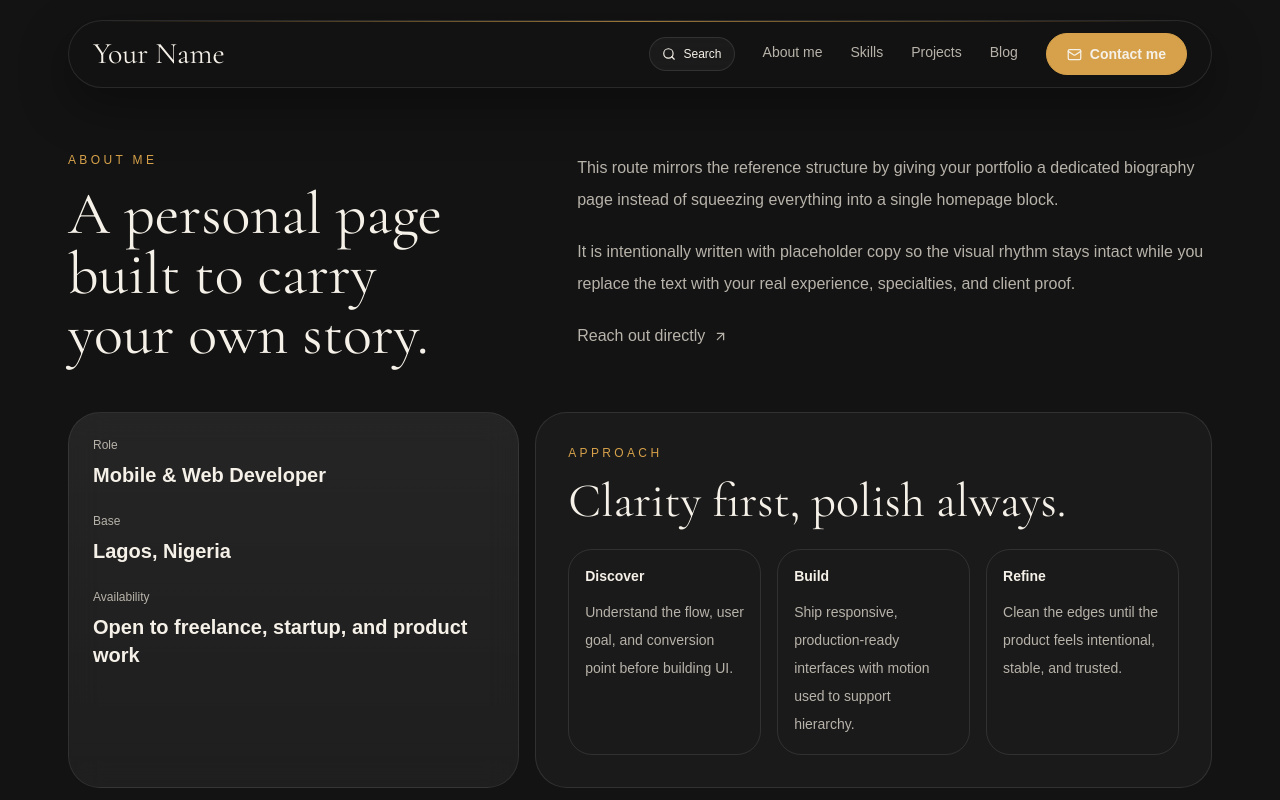
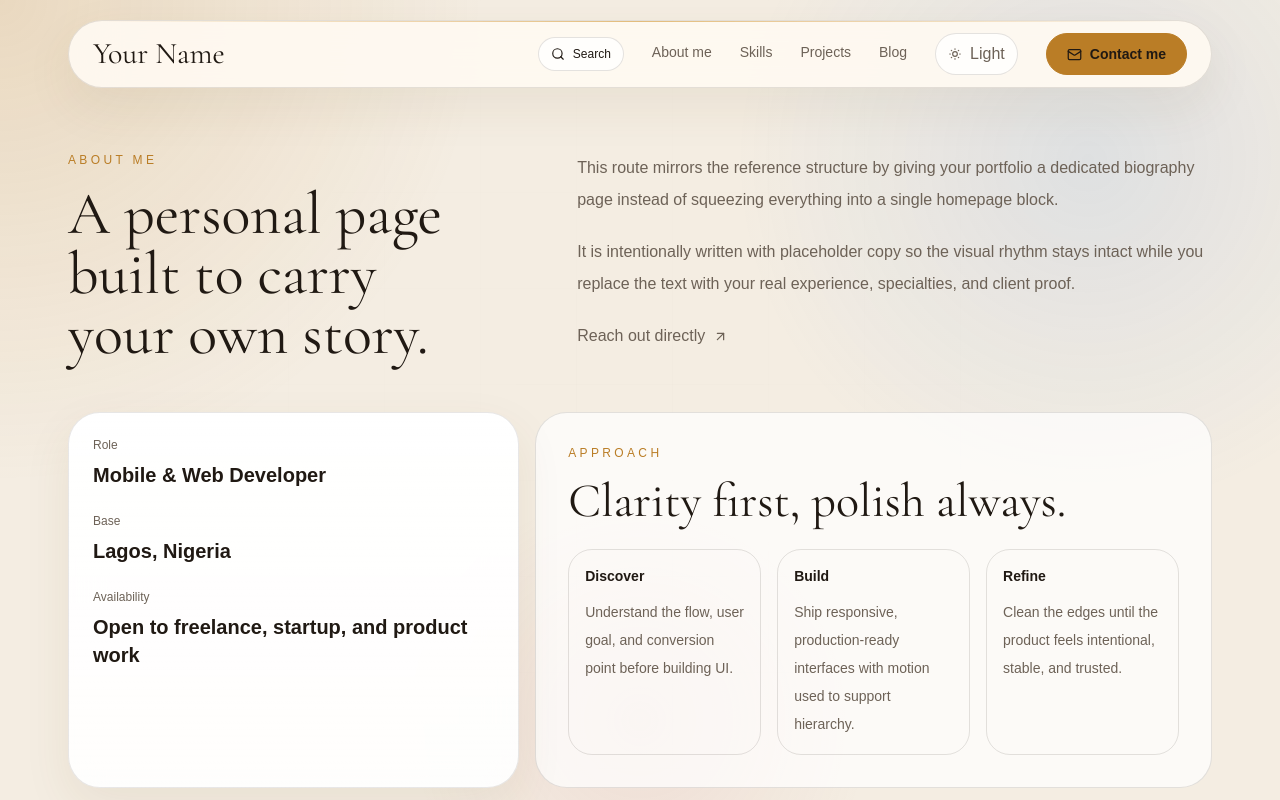
Before and after one commit to promnix/my_portfolio, a Next.js app: page /about in a window 1280 px wide. Shown: the top 800 px of the page. Built offline with nearby package versions, Linux system fonts and the light colour scheme.

Commit message:
light mode added

```diff
--- a/app/blog/page.tsx
+++ b/app/blog/page.tsx
@@ -208,7 +208,7 @@
             </div>
             <a
               href="mailto:hello@yourname.dev?subject=Send%20me%20your%20latest%20articles"
-              className="inline-flex items-center justify-center gap-2 rounded-full bg-cream px-6 py-3 text-sm font-semibold text-charcoal transition hover:-translate-y-0.5"
+              className="theme-cream-button inline-flex items-center justify-center gap-2 rounded-full bg-cream px-6 py-3 text-sm font-semibold text-charcoal transition hover:-translate-y-0.5"
             >
               Set up article delivery
               <ArrowUpRight size={15} />
--- a/app/globals.css
+++ b/app/globals.css
@@ -17,6 +17,20 @@
   --brass: #d6a14a;
   --azure: #66a9ff;
   --rose: #f49ca2;
+}
+
+html[data-theme="light"] {
+  --background: #f4ede2;
+  --foreground: #201913;
+  --panel: rgba(255, 255, 255, 0.72);
+  --panel-strong: rgba(255, 255, 255, 0.88);
+  --charcoal: #1a1612;
+  --charcoal-soft: #f8f2e8;
+  --cream: #201913;
+  --silver: #6d6257;
+  --brass: #ba7d26;
+  --azure: #2f76db;
+  --rose: #c66e77;
 }
 
 @theme inline {
@@ -56,6 +70,14 @@
   text-rendering: optimizeLegibility;
 }
 
+html[data-theme="light"] body {
+  background:
+    radial-gradient(circle at top left, rgba(186, 125, 38, 0.18), transparent 32%),
+    radial-gradient(circle at 85% 20%, rgba(47, 118, 219, 0.11), transparent 28%),
+    radial-gradient(circle at 50% 90%, rgba(198, 110, 119, 0.12), transparent 24%),
+    var(--background);
+}
+
 ::selection {
   background: rgba(214, 161, 74, 0.35);
   color: var(--cream);
@@ -85,6 +107,13 @@
   mask-image: radial-gradient(circle at center, black, transparent 85%);
 }
 
+html[data-theme="light"] .grain::before {
+  opacity: 0.18;
+  background-image:
+    linear-gradient(rgba(32, 25, 19, 0.05) 1px, transparent 1px),
+    linear-gradient(90deg, rgba(32, 25, 19, 0.05) 1px, transparent 1px);
+}
+
 .section-shell {
   margin-inline: auto;
   width: min(100%, 74rem);
@@ -97,6 +126,16 @@
     linear-gradient(180deg, rgba(255, 255, 255, 0.06), rgba(255, 255, 255, 0.03)),
     rgba(255, 255, 255, 0.02);
   backdrop-filter: blur(16px);
+}
+
+html[data-theme="light"] .section-card {
+  border-color: rgba(32, 25, 19, 0.1);
+  background:
+    linear-gradient(180deg, rgba(255, 255, 255, 0.92), rgba(255, 255, 255, 0.7)),
+    rgba(255, 255, 255, 0.72);
+  box-shadow:
+    0 18px 48px rgba(100, 74, 28, 0.08),
+    inset 0 1px 0 rgba(255, 255, 255, 0.72);
 }
 
 .eyebrow {
@@ -121,6 +160,17 @@
     inset 0 1px 0 rgba(255, 255, 255, 0.08);
 }
 
+html[data-theme="light"] .hero-orb {
+  border-color: rgba(32, 25, 19, 0.12);
+  background:
+    radial-gradient(circle at 35% 30%, rgba(186, 125, 38, 0.22), transparent 35%),
+    radial-gradient(circle at 68% 32%, rgba(255, 255, 255, 0.74), transparent 32%),
+    linear-gradient(180deg, rgba(255, 255, 255, 0.96), rgba(255, 255, 255, 0.7));
+  box-shadow:
+    0 24px 60px rgba(100, 74, 28, 0.11),
+    inset 0 1px 0 rgba(255, 255, 255, 0.8);
+}
+
 .hero-orb::before {
   content: "";
   position: absolute;
@@ -129,12 +179,32 @@
   border: 1px solid rgba(255, 255, 255, 0.12);
 }
 
+html[data-theme="light"] .hero-orb::before {
+  border-color: rgba(32, 25, 19, 0.12);
+}
+
 .hero-orb::after {
   content: "";
   position: absolute;
   inset: 21%;
   border-radius: 9999px;
   border: 1px dashed rgba(214, 161, 74, 0.35);
+}
+
+.site-frame {
+  background: transparent;
+  color: var(--foreground);
+}
+
+.site-header-shell,
+.site-back-to-top,
+.theme-cream-button {
+  transition:
+    background-color 0.25s ease,
+    border-color 0.25s ease,
+    box-shadow 0.25s ease,
+    color 0.25s ease,
+    transform 0.25s ease;
 }
 
 .project-row {
@@ -185,6 +255,14 @@
   opacity: 0;
   visibility: hidden;
   pointer-events: none;
+}
+
+.intro-splash .text-cream {
+  color: #f6f1e8 !important;
+}
+
+.intro-splash .text-silver {
+  color: #b8b3aa !important;
 }
 
 .intro-loader-mesh {
@@ -298,6 +376,105 @@
   }
 }
 
+html[data-theme="light"] .site-header-shell {
+  border-color: rgba(32, 25, 19, 0.12);
+  background: rgba(255, 250, 242, 0.86);
+  box-shadow: 0 18px 50px rgba(100, 74, 28, 0.08);
+}
+
+html[data-theme="light"] .site-mobile-overlay {
+  background: rgba(244, 237, 226, 0.95);
+}
+
+html[data-theme="light"] .site-back-to-top {
+  border-color: rgba(32, 25, 19, 0.12);
+  background: rgba(255, 250, 242, 0.92);
+  box-shadow: 0 16px 42px rgba(100, 74, 28, 0.08);
+}
+
+html[data-theme="light"] .theme-toggle {
+  background: rgba(255, 255, 255, 0.74);
+}
+
+html[data-theme="light"] .theme-cream-button {
+  background: #1a1612 !important;
+  color: #f7f1e8 !important;
+}
+
+html[data-theme="light"] .border-white\/10 {
+  border-color: rgba(32, 25, 19, 0.12) !important;
+}
+
+html[data-theme="light"] .border-white\/15 {
+  border-color: rgba(32, 25, 19, 0.16) !important;
+}
+
+html[data-theme="light"] .text-cream\/90 {
+  color: rgba(32, 25, 19, 0.9) !important;
+}
+
+html[data-theme="light"] .text-silver\/80 {
+  color: rgba(109, 98, 87, 0.8) !important;
+}
+
+html[data-theme="light"] .text-silver\/75,
+html[data-theme="light"] .text-silver\/70 {
+  color: rgba(109, 98, 87, 0.72) !important;
+}
+
+html[data-theme="light"] .bg-panel {
+  background: rgba(255, 255, 255, 0.72) !important;
+}
+
+html[data-theme="light"] .bg-\[rgba\(255\,255\,255\,0\.03\)\] {
+  background: rgba(255, 255, 255, 0.72) !important;
+}
+
+html[data-theme="light"] .bg-\[rgba\(255\,255\,255\,0\.05\)\] {
+  background: rgba(255, 255, 255, 0.8) !important;
+}
+
+html[data-theme="light"] .bg-\[rgba\(255\,255\,255\,0\.02\)\] {
+  background: rgba(255, 255, 255, 0.62) !important;
+}
+
+html[data-theme="light"] .bg-\[rgba\(10\,10\,10\,0\.36\)\],
+html[data-theme="light"] .bg-\[rgba\(10\,10\,10\,0\.28\)\],
+html[data-theme="light"] .bg-\[rgba\(0\,0\,0\,0\.22\)\],
+html[data-theme="light"] .bg-\[rgba\(0\,0\,0\,0\.16\)\] {
+  background: rgba(255, 255, 255, 0.66) !important;
+}
+
+html[data-theme="light"] .bg-\[rgba\(18\,18\,18\,0\.78\)\],
+html[data-theme="light"] .bg-\[rgba\(18\,18\,18\,0\.82\)\],
+html[data-theme="light"] .bg-\[rgba\(10\,10\,10\,0\.94\)\] {
+  background: rgba(255, 250, 242, 0.9) !important;
+}
+
+html[data-theme="light"] .bg-\[linear-gradient\(180deg\,rgba\(255\,255\,255\,0\.07\)\,rgba\(255\,255\,255\,0\.02\)\)\] {
+  background: linear-gradient(180deg, rgba(255, 255, 255, 0.94), rgba(255, 255, 255, 0.7)) !important;
+}
+
+html[data-theme="light"] .bg-\[linear-gradient\(180deg\,rgba\(255\,255\,255\,0\.05\)\,rgba\(255\,255\,255\,0\.02\)\)\] {
+  background: linear-gradient(180deg, rgba(255, 255, 255, 0.88), rgba(255, 255, 255, 0.66)) !important;
+}
+
+html[data-theme="light"] .shadow-\[0_30px_60px_rgba\(0\,0\,0\,0\.3\)\] {
+  box-shadow: 0 24px 48px rgba(100, 74, 28, 0.09) !important;
+}
+
+html[data-theme="light"] .shadow-\[0_18px_50px_rgba\(0\,0\,0\,0\.35\)\] {
+  box-shadow: 0 18px 50px rgba(100, 74, 28, 0.08) !important;
+}
+
+html[data-theme="light"] .shadow-\[0_16px_42px_rgba\(0\,0\,0\,0\.38\)\] {
+  box-shadow: 0 16px 42px rgba(100, 74, 28, 0.08) !important;
+}
+
+html[data-theme="light"] .bg-white\/5 {
+  background: rgba(255, 255, 255, 0.5) !important;
+}
+
 @media (prefers-reduced-motion: reduce) {
   .app-shell {
     transition-duration: 0.12s;
--- a/app/layout.tsx
+++ b/app/layout.tsx
@@ -20,8 +20,21 @@
   children: React.ReactNode;
 }>) {
   return (
-    <html lang="en" className="h-full antialiased">
+    <html lang="en" className="h-full antialiased" suppressHydrationWarning>
       <body className="intro-pending min-h-full">
+        <Script id="theme-init" strategy="beforeInteractive">
+          {`(() => {
+            const html = document.documentElement;
+
+            try {
+              const storedTheme = window.localStorage.getItem("theme");
+              const resolvedTheme = storedTheme ?? (window.matchMedia("(prefers-color-scheme: light)").matches ? "light" : "dark");
+              html.dataset.theme = resolvedTheme;
+            } catch {
+              html.dataset.theme = "dark";
+            }
+          })();`}
+        </Script>
         <Script id="intro-splash-dismiss" strategy="beforeInteractive">
           {`(() => {
             const html = document.documentElement;
--- a/components/portfolio-home.tsx
+++ b/components/portfolio-home.tsx
@@ -302,7 +302,7 @@
             <div className="flex flex-wrap gap-3">
               <a
                 href={siteConfig.contactHref}
-                className="inline-flex items-center gap-2 rounded-full bg-cream px-6 py-3 text-sm font-semibold text-charcoal transition hover:-translate-y-0.5"
+                className="theme-cream-button inline-flex items-center gap-2 rounded-full bg-cream px-6 py-3 text-sm font-semibold text-charcoal transition hover:-translate-y-0.5"
               >
                 Email me
                 <ArrowUpRight size={15} />
--- a/components/site-shell.tsx
+++ b/components/site-shell.tsx
@@ -2,13 +2,20 @@
 
 import { AnimatePresence, motion } from "motion/react";
 import Link from "next/link";
-import { ArrowUp, ArrowUpRight, Mail, Menu, Search, X } from "lucide-react";
+import { ArrowUp, ArrowUpRight, Mail, Menu, MoonStar, Search, SunMedium, X } from "lucide-react";
 import { useEffect, useState } from "react";
 import { navItems, siteConfig, socials } from "@/lib/site-data";
 
 export function SiteShell({ children }: { children: React.ReactNode }) {
   const [menuOpen, setMenuOpen] = useState(false);
   const [showTop, setShowTop] = useState(false);
+  const [theme, setTheme] = useState<"dark" | "light">(() => {
+    if (typeof document === "undefined") {
+      return "dark";
+    }
+
+    return document.documentElement.dataset.theme === "light" ? "light" : "dark";
+  });
 
   useEffect(() => {
     const onScroll = () => {
@@ -20,11 +27,20 @@
     return () => window.removeEventListener("scroll", onScroll);
   }, []);
 
+  const toggleTheme = () => {
+    const nextTheme = theme === "dark" ? "light" : "dark";
+    document.documentElement.dataset.theme = nextTheme;
+    try {
+      window.localStorage.setItem("theme", nextTheme);
+    } catch {}
+    setTheme(nextTheme);
+  };
+
   return (
-    <div className="grain min-h-screen bg-charcoal text-cream">
+    <div className="site-frame grain min-h-screen bg-charcoal text-cream">
       <header className="fixed inset-x-0 top-0 z-50">
         <div className="section-shell pt-5">
-          <div className="relative flex items-center justify-between rounded-[2rem] border border-white/10 bg-[rgba(18,18,18,0.78)] px-4 py-3 shadow-[0_18px_50px_rgba(0,0,0,0.35)] backdrop-blur-xl md:rounded-full md:px-6">
+          <div className="site-header-shell relative flex items-center justify-between rounded-[2rem] border border-white/10 bg-[rgba(18,18,18,0.78)] px-4 py-3 shadow-[0_18px_50px_rgba(0,0,0,0.35)] backdrop-blur-xl md:rounded-full md:px-6">
             <div className="pointer-events-none absolute inset-x-6 top-0 h-px bg-[linear-gradient(90deg,transparent,rgba(214,161,74,0.7),transparent)]" />
 
             <Link href="/" className="relative z-10 font-display text-2xl text-cream md:text-3xl">
@@ -52,6 +68,16 @@
                 ))}
               </div>
 
+              <button
+                type="button"
+                aria-label={theme === "dark" ? "Switch to light mode" : "Switch to dark mode"}
+                onClick={toggleTheme}
+                className="theme-toggle inline-flex items-center gap-2 rounded-full border border-white/10 bg-panel px-3 py-2 text-xs text-silver transition hover:border-brass hover:text-brass"
+              >
+                {theme === "dark" ? <SunMedium size={14} /> : <MoonStar size={14} />}
+                {theme === "dark" ? "Light" : "Dark"}
+              </button>
+
               <a
                 href={siteConfig.contactHref}
                 className="inline-flex items-center gap-2 rounded-full border border-brass bg-brass px-5 py-2.5 text-sm font-semibold text-charcoal transition hover:-translate-y-0.5 hover:bg-[#e2b267]"
@@ -62,6 +88,14 @@
             </nav>
 
             <div className="flex items-center gap-2 md:hidden">
+              <button
+                type="button"
+                aria-label={theme === "dark" ? "Switch to light mode" : "Switch to dark mode"}
+                onClick={toggleTheme}
+                className="theme-toggle inline-flex h-10 w-10 items-center justify-center rounded-full border border-white/10 bg-panel text-silver transition hover:border-brass hover:text-brass"
+              >
+                {theme === "dark" ? <SunMedium size={16} /> : <MoonStar size={16} />}
+              </button>
               <Link
                 href="/search"
                 aria-label="Open search"
@@ -89,7 +123,7 @@
             animate={{ opacity: 1, y: 0 }}
             exit={{ opacity: 0, y: -18 }}
             transition={{ duration: 0.25, ease: "easeOut" }}
-            className="fixed inset-0 z-40 bg-[rgba(10,10,10,0.94)] px-6 pt-28 backdrop-blur-xl md:hidden"
+            className="site-mobile-overlay fixed inset-0 z-40 bg-[rgba(10,10,10,0.94)] px-6 pt-28 backdrop-blur-xl md:hidden"
           >
             <div className="section-card mx-auto max-w-lg rounded-[2rem] p-6">
               <p className="eyebrow text-xs text-silver">Portfolio</p>
@@ -99,6 +133,13 @@
               </p>
 
               <div className="mt-8 grid gap-3">
+                <button
+                  type="button"
+                  onClick={toggleTheme}
+                  className="theme-toggle rounded-2xl border border-white/10 px-4 py-3 text-left transition hover:border-brass hover:text-brass"
+                >
+                  {theme === "dark" ? "Switch to light mode" : "Switch to dark mode"}
+                </button>
                 <Link
                   href="/"
                   onClick={() => setMenuOpen(false)}
@@ -187,7 +228,7 @@
         type="button"
         aria-label="Back to top"
         onClick={() => window.scrollTo({ top: 0, behavior: "smooth" })}
-        className={`fixed bottom-6 right-6 z-40 inline-flex h-12 w-12 items-center justify-center rounded-full border border-white/10 bg-[rgba(18,18,18,0.82)] text-cream shadow-[0_16px_42px_rgba(0,0,0,0.38)] backdrop-blur transition-all ${
+        className={`site-back-to-top fixed bottom-6 right-6 z-40 inline-flex h-12 w-12 items-center justify-center rounded-full border border-white/10 bg-[rgba(18,18,18,0.82)] text-cream shadow-[0_16px_42px_rgba(0,0,0,0.38)] backdrop-blur transition-all ${
           showTop ? "translate-y-0 opacity-100" : "pointer-events-none translate-y-4 opacity-0"
         }`}
       >
```
